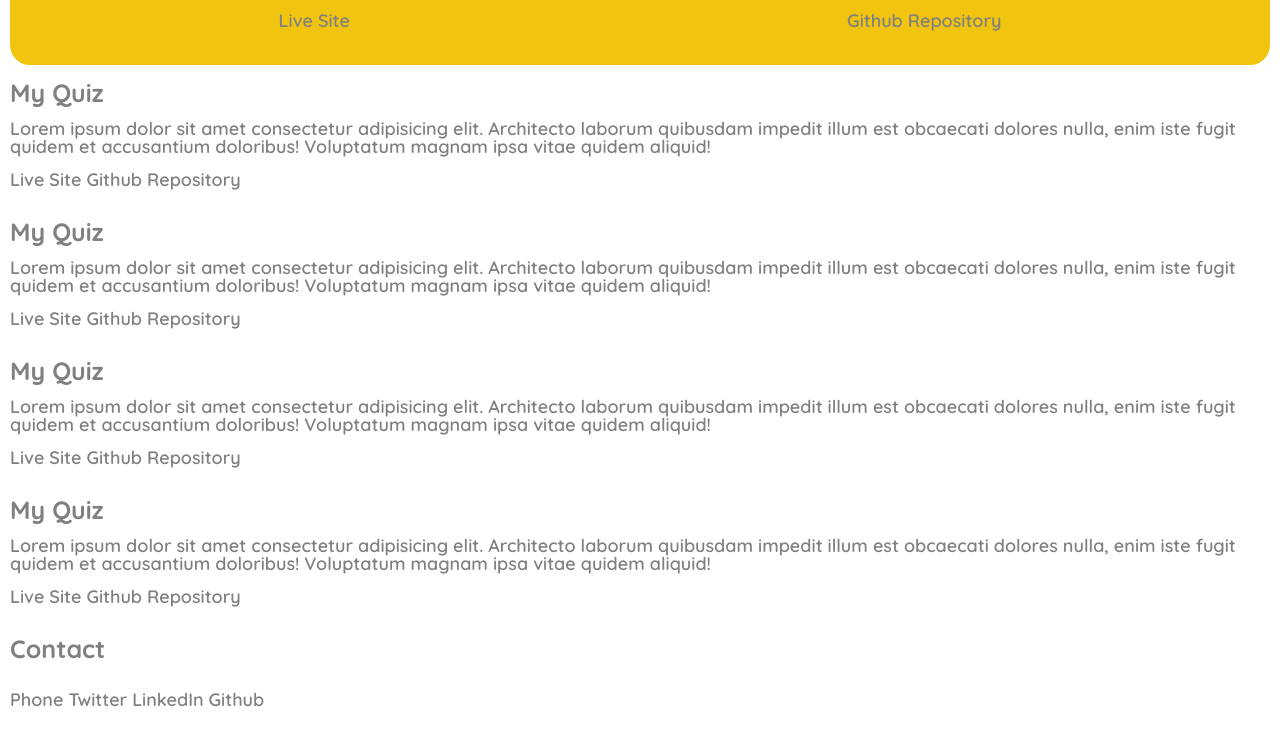
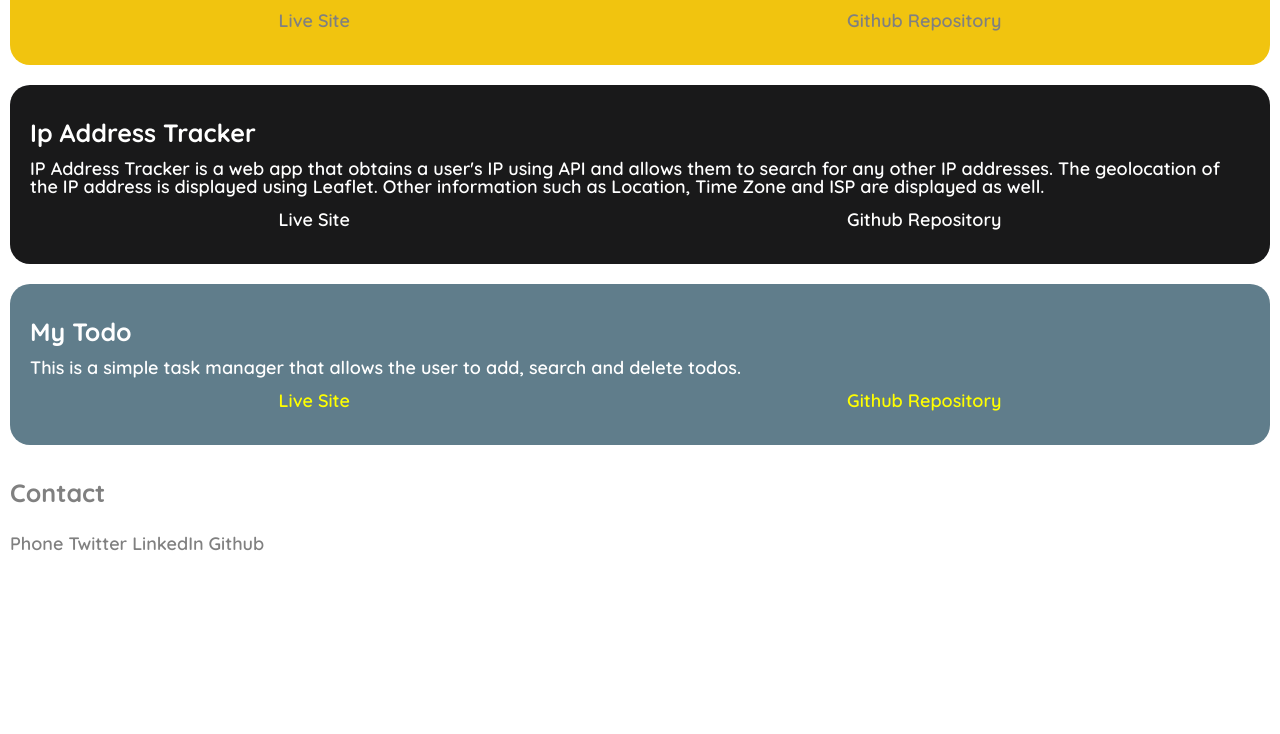
Before and after one commit to myspace20/Portfolio, a plain HTML site: page index.html in a window 1280 px wide. Shown: the part 1021-1755 px from the top of the page. After the commit the page ends 1599 px from the top, so only its background shows below. Drawn offline with Linux system fonts and the light colour scheme.

Commit message:
projects

```diff
--- a/index.html
+++ b/index.html
@@ -62,7 +62,7 @@
 
     <section class="projects">
         <h2>Projects</h2>
-        <div class="quiz">
+        <div class="first">
             <h2>My Quiz</h2>
             <p>
                 My Quiz App is an interactive web app that enables the end-user to test their knowledge base using general
@@ -73,38 +73,27 @@
                 <a href="https://github.com/myspace20/My-Quiz-App" target="_blank">Github Repository</a>
             </div>
         </div>
-        <div class="item">
-            <h2>My Quiz</h2>
-            <p>Lorem ipsum dolor sit amet consectetur adipisicing elit. Architecto laborum quibusdam impedit illum est obcaecati dolores nulla, enim iste fugit quidem et accusantium doloribus! Voluptatum magnam ipsa vitae quidem aliquid!</p>
+        <div class="second">
+            <h2>Ip Address Tracker</h2>
+            <p>
+                IP Address Tracker is a web app that obtains a user's IP using API and allows them to search for any other IP
+                addresses. The geolocation of the IP address is displayed using Leaflet. Other information such as Location, Time
+                Zone and ISP are displayed as well.
+            </p>
             <div>
-                <a href="">Live Site</a>
-                <a href="">Github Repository</a>
+                <a href="https://myspace20.github.io/ip-address-tracker-master/" target="_blank">Live Site</a>
+                <a href="https://github.com/myspace20/ip-address-tracker-master" target="_blank">Github Repository</a>
             </div>
         </div>
-        <div class="item">
-            <h2>My Quiz</h2>
-            <p>Lorem ipsum dolor sit amet consectetur adipisicing elit. Architecto laborum quibusdam impedit illum est obcaecati dolores nulla, enim iste fugit quidem et accusantium doloribus! Voluptatum magnam ipsa vitae quidem aliquid!</p>
+        <div class="third">
+            <h2>My Todo</h2>
+            <p>This is a simple task manager that allows the user to add, search and delete todos.</p>
             <div>
-                <a href="">Live Site</a>
-                <a href="">Github Repository</a>
+                <a href="https://myspace20.github.io/todoapp/">Live Site</a>
+                <a href="https://github.com/myspace20/todoapp">Github Repository</a>
             </div>
         </div>
-        <div class="item">
-            <h2>My Quiz</h2>
-            <p>Lorem ipsum dolor sit amet consectetur adipisicing elit. Architecto laborum quibusdam impedit illum est obcaecati dolores nulla, enim iste fugit quidem et accusantium doloribus! Voluptatum magnam ipsa vitae quidem aliquid!</p>
-            <div>
-                <a href="">Live Site</a>
-                <a href="">Github Repository</a>
-            </div>
-        </div>
-        <div class="item">
-            <h2>My Quiz</h2>
-            <p>Lorem ipsum dolor sit amet consectetur adipisicing elit. Architecto laborum quibusdam impedit illum est obcaecati dolores nulla, enim iste fugit quidem et accusantium doloribus! Voluptatum magnam ipsa vitae quidem aliquid!</p>
-            <div>
-                <a href="">Live Site</a>
-                <a href="">Github Repository</a>
-            </div>
-        </div>
+
 
     </section>
     <section>
--- a/scss/styles.scss
+++ b/scss/styles.scss
@@ -79,11 +79,28 @@ h2{
         display:flex;
         justify-content: space-around;
     }
+    margin-bottom: 20px
 }
 
-.quiz{
+.first{
     @include projects();
     background-color: #F1C40F;
+}
 
+.second{
+    @include projects();
+    background-color: #19191A;
 
+    a{
+        color: white;
+    }
 }
+
+.third{
+    @include projects();
+    background-color: #607D8B;
+
+    a{
+        color: yellow;
+    }
+}
```
Also changed, not shown: css/styles.css.
